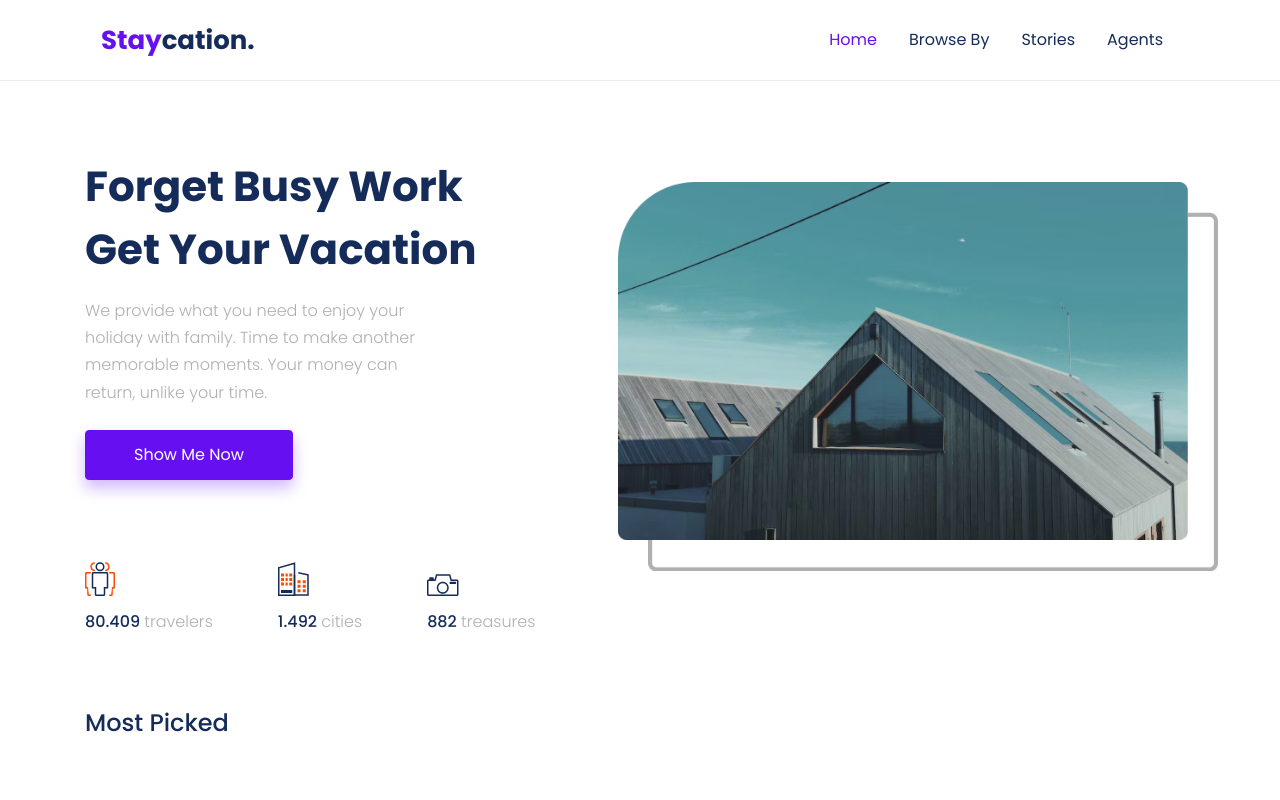
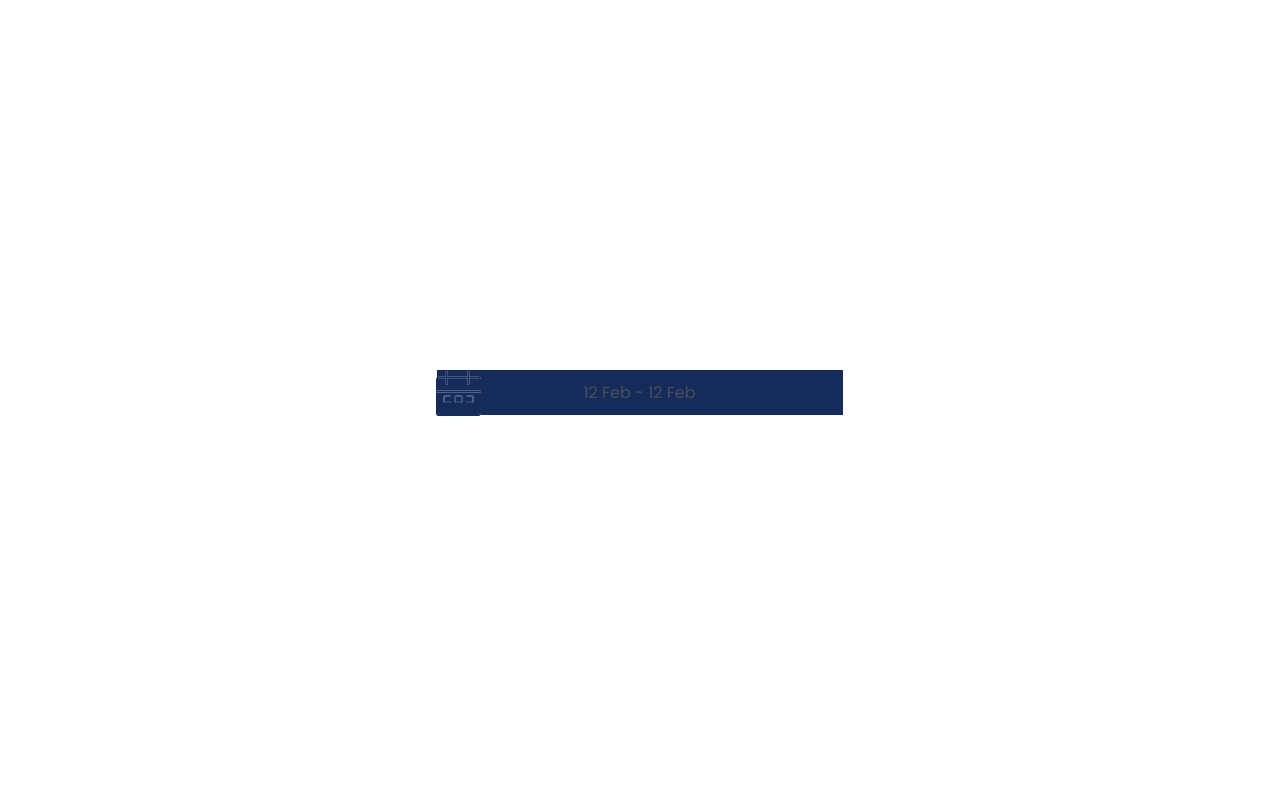
Before and after one commit to xympyo/bwamern, a React (Create React App) app: page / in a window 1280 px wide. Shown: the top 800 px of the page. Built offline with nearby package versions, Linux system fonts and the light colour scheme.

Commit message:
InputDate, error, in whatever cases ; -;

```diff
--- a/src/App.js
+++ b/src/App.js
@@ -7,7 +7,7 @@ import TestingPage from "./pages/TestingPage"
 function App () {
   return <div className="App">
     <Router>
-      <Route path="/" component={LandingPage}></Route>
+      <Route path="/" component={TestingPage}></Route>
     </Router>
   </div>
 }
--- a/src/pages/TestingPage.js
+++ b/src/pages/TestingPage.js
@@ -6,7 +6,11 @@ import InputDate from "../elements/Form/InputDate";
 
 export default class Example extends Component {
   state = {
-    value: "1",
+    value: {
+      startDate: new Date(),
+      endDate: new Date(),
+      key: "selection",
+    },
   };
 
   handleChange = (e) => {
@@ -17,14 +21,12 @@ export default class Example extends Component {
     return (
       <div
         className="row align-items-center justify-content-center"
-        style={{ height: "100vh", border: "border-primary" }}
+        style={{ height: "100vh" }}
       >
         <Fade direction="left">
           <div className="col-auto">
-            <InputNumber
+            <InputDate
               max={30}
-              suffix=" night"
-              isSuffixPlural
               onChange={this.handleChange}
               name="value"
               value={this.state.value}
--- a/src/parts/MostPicked.js
+++ b/src/parts/MostPicked.js
@@ -15,7 +15,7 @@ export default function MostPicked(props) {
                 key={`mostpicked-${index}`}
                 className={`item column-4${index === 0 ? " row-2" : " row-1"}`}
               >
-                <Fade direction="down">
+                {/* <Fade direction="down"> */}
                   <div className="card card-featured">
                     <div className="tag">
                       ${item.price}
@@ -41,7 +41,7 @@ export default function MostPicked(props) {
                       </span>
                     </div>
                   </div>
-                </Fade>
+                {/* </Fade> */}
               </div>
             );
           })}
```
